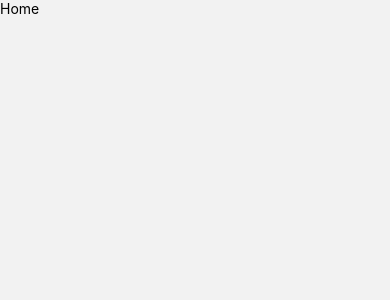
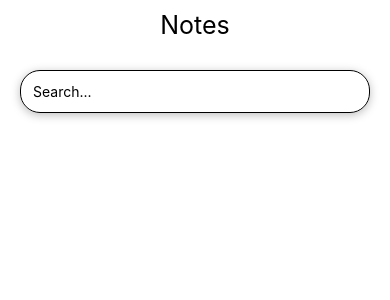
Before and after one commit to aashish00021/Notes-App, a React Native app: screen /Home in a window 390 px wide. Shown: the top 300 px of the page. Built offline with nearby package versions, Linux system fonts and the light colour scheme.

Commit message:
updated home screen

```diff
--- a/App.js
+++ b/App.js
@@ -5,6 +5,7 @@ import WelcomeScreen from './src/Screens/WelcomeScreen';
 import SignupScreen from './src/Screens/SignupScreen';
 import LoginScreen from './src/Screens/LoginScreen';
 import Home from './src/Screens/Home';
+import Addnote from './src/Screens/Addnote';
 
 
 const Stack = createNativeStackNavigator();
@@ -12,7 +13,7 @@ const Stack = createNativeStackNavigator();
 export default function App() {
   return (
     <NavigationContainer>
-      <Stack.Navigator initialRouteName="Welcome">
+      <Stack.Navigator initialRouteName="Home">
         <Stack.Screen
           name="Welcome"
           component={WelcomeScreen}
@@ -21,6 +22,7 @@ export default function App() {
         <Stack.Screen name="SignUp" component={SignupScreen} options={{ headerShown: false }}/>
         <Stack.Screen name="Login" component={LoginScreen} options={{ headerShown: false }}/>
         <Stack.Screen name="Home" component={Home} options={{ headerShown: false }}/>
+        <Stack.Screen name="AddNote" component={Addnote} options={{ headerShown: false }}/>
       </Stack.Navigator>
     </NavigationContainer>
   );
--- /dev/null
+++ b/Src/Screens/Addnote.jsx
@@ -0,0 +1,12 @@
+import { StyleSheet, Text, View } from 'react-native';
+import React from 'react';
+
+export default function Addnote() {
+  return (
+    <View>
+      <Text>Addnote</Text>
+    </View>
+  )
+}
+
+const styles = StyleSheet.create({})
--- a/Src/Screens/Home.jsx
+++ b/Src/Screens/Home.jsx
@@ -1,12 +1,41 @@
-import { StyleSheet, Text, View } from 'react-native'
-import React from 'react'
+import { StyleSheet, Text, TextInput, View } from 'react-native';
+import React from 'react';
+import { FlatList } from 'react-native-gesture-handler';
 
 export default function Home() {
   return (
-    <View>
-      <Text>Home</Text>
+    <View style = {{flex:1, backgroundColor:'#fff',paddingTop:10}}>
+      <Text style = {styles.heading} >Notes</Text>
+      <View style = {styles.body}>
+        <TextInput
+          placeholder='Search...'
+          style = {styles.search}
+        />
+        <View>
+          <FlatList />
+        </View>
+      </View>
     </View>
-  )
+  );
 }
 
-const styles = StyleSheet.create({})
+const styles = StyleSheet.create({
+  heading:{
+    textAlign:'center',
+    fontSize:25,
+  },
+  body:{
+    marginTop:30,
+    marginHorizontal:20
+  },
+  search:{
+    borderWidth:0.5,
+    borderRadius:20,
+    padding:12,
+    shadowColor:'black',
+    shadowOpacity:0.26,
+    shadowOffset: { width: 0, height: 2},
+    shadowRadius: 10,
+    elevation: 3,
+  },
+});
```
